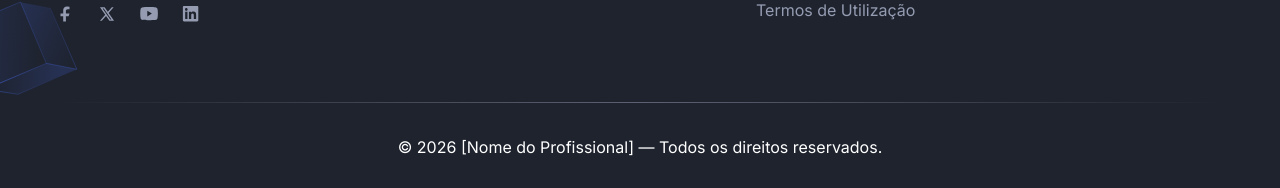
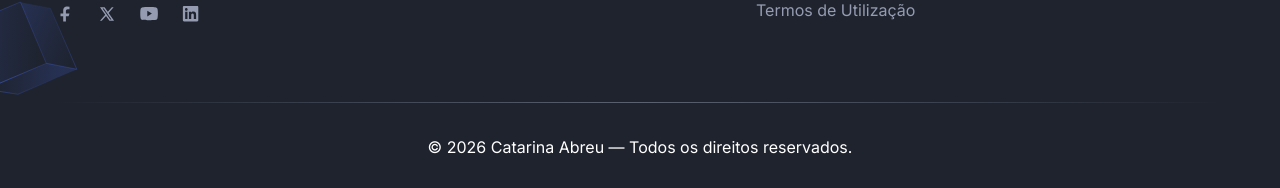
Before and after one commit to lurb3/catarina-mtc, a Next.js app: page /about in a window 1280 px wide. Shown: the part 2088-2276 px from the top of the page. Built offline with nearby package versions, Linux system fonts and the light colour scheme.

Commit message:
update profissional nome

```diff
--- a/src/app/page.tsx
+++ b/src/app/page.tsx
@@ -8,9 +8,9 @@ import Treatments from "@/components/Treatments";
 import { Metadata } from "next";
 
 export const metadata: Metadata = {
-  title: "[Nome do Profissional] | Medicina Tradicional Chinesa em [Cidade]",
+  title: "Catarina Abreu | Medicina Tradicional Chinesa",
   description:
-    "Consultas de Medicina Tradicional Chinesa em [Cidade]: acupunctura, fitoterapia, Tui Ná, moxabustão e ventosas. Marcação online.",
+    "Consultas de Medicina Tradicional Chinesa em Gondomar: acupunctura, fitoterapia, Tui Ná, moxabustão e ventosas",
 };
 
 // Check if we're in production (used to show construction page)
--- a/src/components/Footer/index.tsx
+++ b/src/components/Footer/index.tsx
@@ -221,7 +221,7 @@ const Footer = () => {
           <div className="h-px w-full bg-linear-to-r from-transparent via-[#D2D8E183] to-transparent dark:via-[#959CB183]"></div>
           <div className="py-8">
             <p className="text-center text-base text-body-color dark:text-white">
-              © {new Date().getFullYear()} [Nome do Profissional] — Todos os
+              © {new Date().getFullYear()} Catarina Abreu — Todos os
               direitos reservados.
             </p>
           </div>
--- a/src/components/Hero/index.tsx
+++ b/src/components/Hero/index.tsx
@@ -17,7 +17,7 @@ const Hero = () => {
                 <p className="mb-12 text-base leading-relaxed! text-body-color dark:text-body-color-dark sm:text-lg md:text-xl">
                   Acupunctura, fitoterapia e terapias holísticas para restaurar
                   o equilíbrio do corpo e da mente. Cuidado personalizado por
-                  [Nome do Profissional], com mais de [X] anos de experiência
+                  Catarina Abreu, com mais de [X] anos de experiência
                   ao serviço da sua saúde.
                 </p>
                 <div className="flex flex-col items-center justify-center space-y-4 sm:flex-row sm:space-x-4 sm:space-y-0">
```
